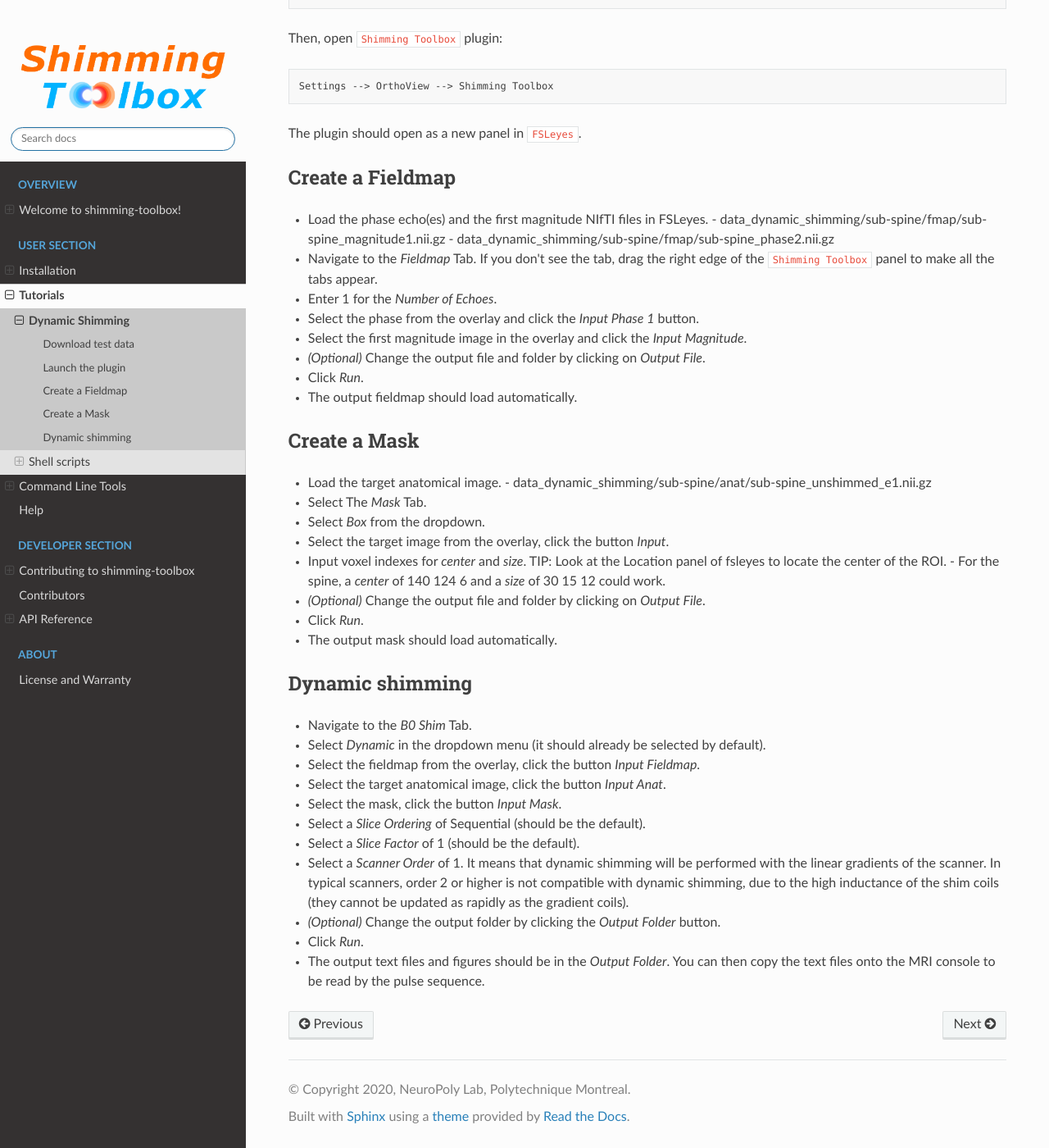
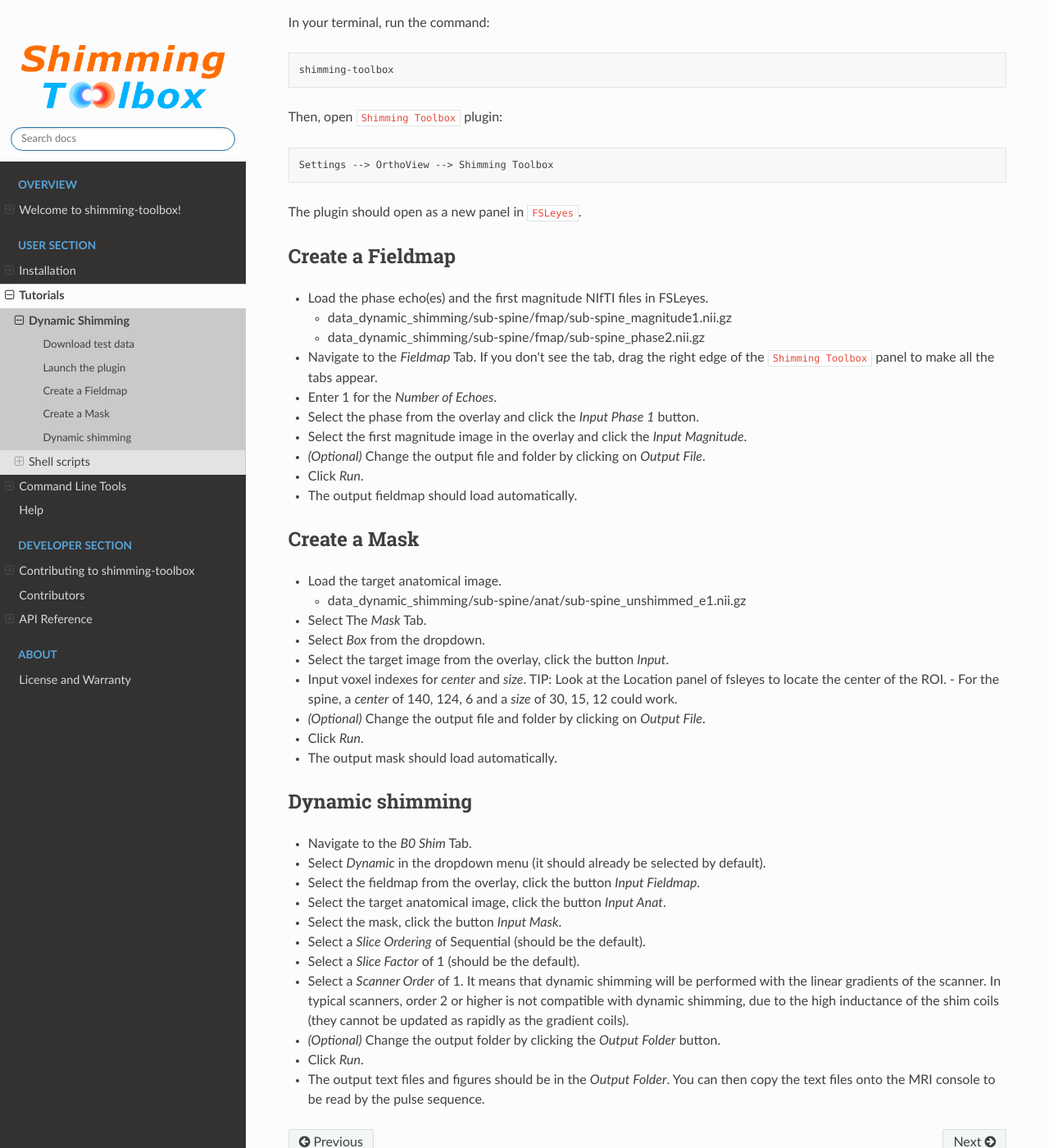
Before and after one commit to shimming-toolbox/shimming-toolbox, a Sphinx documentation site: the page built from docs/source/user_section/tutorials/dynamic_shimming.rst, in a window 1280 px wide and 1400 px high, scrolled down 654 px. Shown: the whole window at 82% size. Built offline with Sphinx 7.4.7 and the Read the Docs theme 2.0.0, drawn with Linux system fonts in a browser that asks for light colours; some of the changed text lies outside the part shown.

Commit message:
Update indentations

```diff
--- a/docs/source/user_section/tutorials/dynamic_shimming.rst
+++ b/docs/source/user_section/tutorials/dynamic_shimming.rst
@@ -4,6 +4,7 @@ Dynamic Shimming
 ----------------
 
 In this tutorial, we will learn the following:
+
 - Launch ``Shimming-Toolbox``'s GUI
 - Create a fieldmap
 - Create a mask
@@ -47,8 +48,10 @@ Create a Fieldmap
 ~~~~~~~~~~~~~~~~~
 
 - Load the phase echo(es) and the first magnitude NIfTI files in FSLeyes.
+
   - data_dynamic_shimming/sub-spine/fmap/sub-spine_magnitude1.nii.gz
   - data_dynamic_shimming/sub-spine/fmap/sub-spine_phase2.nii.gz
+
 - Navigate to the *Fieldmap* Tab. If you don't see the tab, drag the right edge of the ``Shimming Toolbox`` panel to make all the tabs appear.
 - Enter 1 for the *Number of Echoes*.
 - Select the phase from the overlay and click the *Input Phase 1* button.
@@ -61,12 +64,14 @@ Create a Mask
 ~~~~~~~~~~~~~
 
 - Load the target anatomical image.
+
   - data_dynamic_shimming/sub-spine/anat/sub-spine_unshimmed_e1.nii.gz
+
 - Select The *Mask* Tab.
 - Select *Box* from the dropdown.
 - Select the target image from the overlay, click the button *Input*.
 - Input voxel indexes for *center* and *size*. TIP: Look at the Location panel of fsleyes to locate the center of the ROI.
-  - For the spine, a *center* of 140 124 6 and a *size* of 30 15 12 could work.
+  - For the spine, a *center* of 140, 124, 6 and a *size* of 30, 15, 12 could work.
 - *(Optional)* Change the output file and folder by clicking on *Output File*.
 - Click *Run*.
 - The output mask should load automatically.
```
